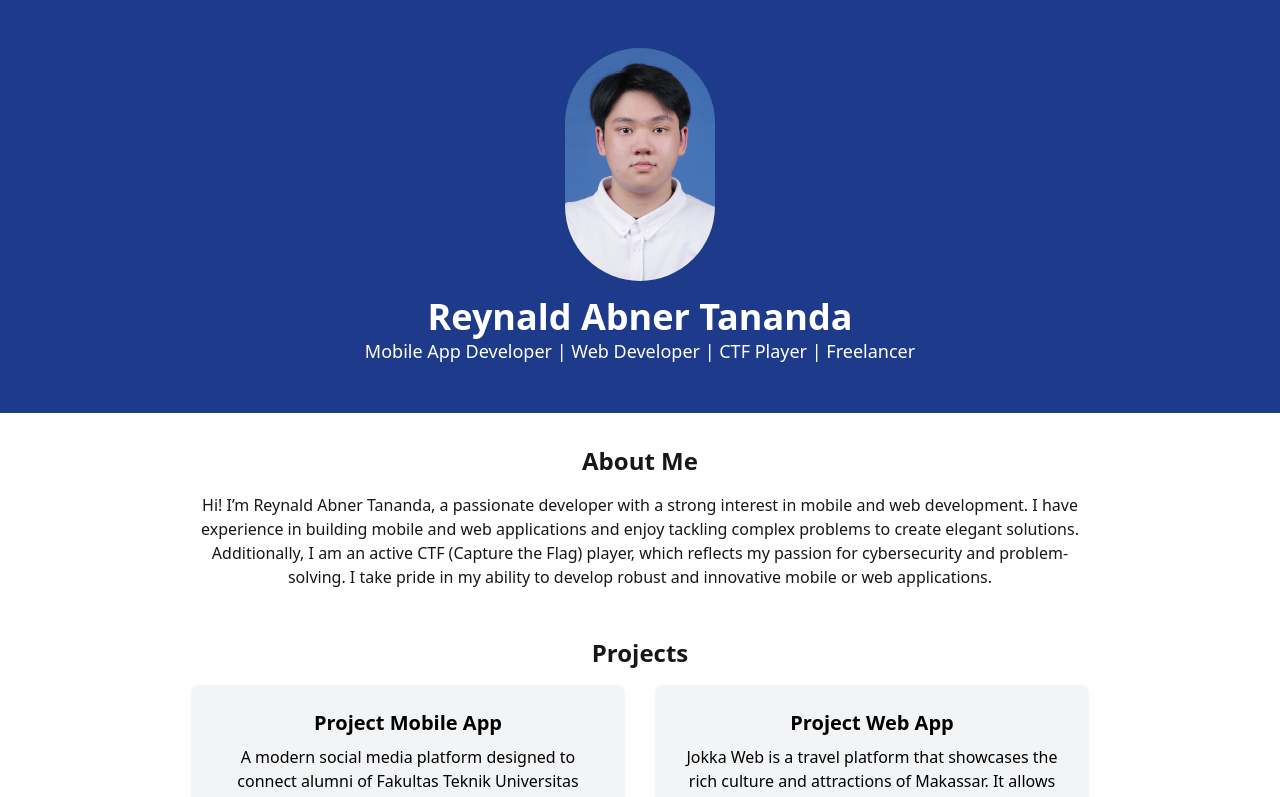
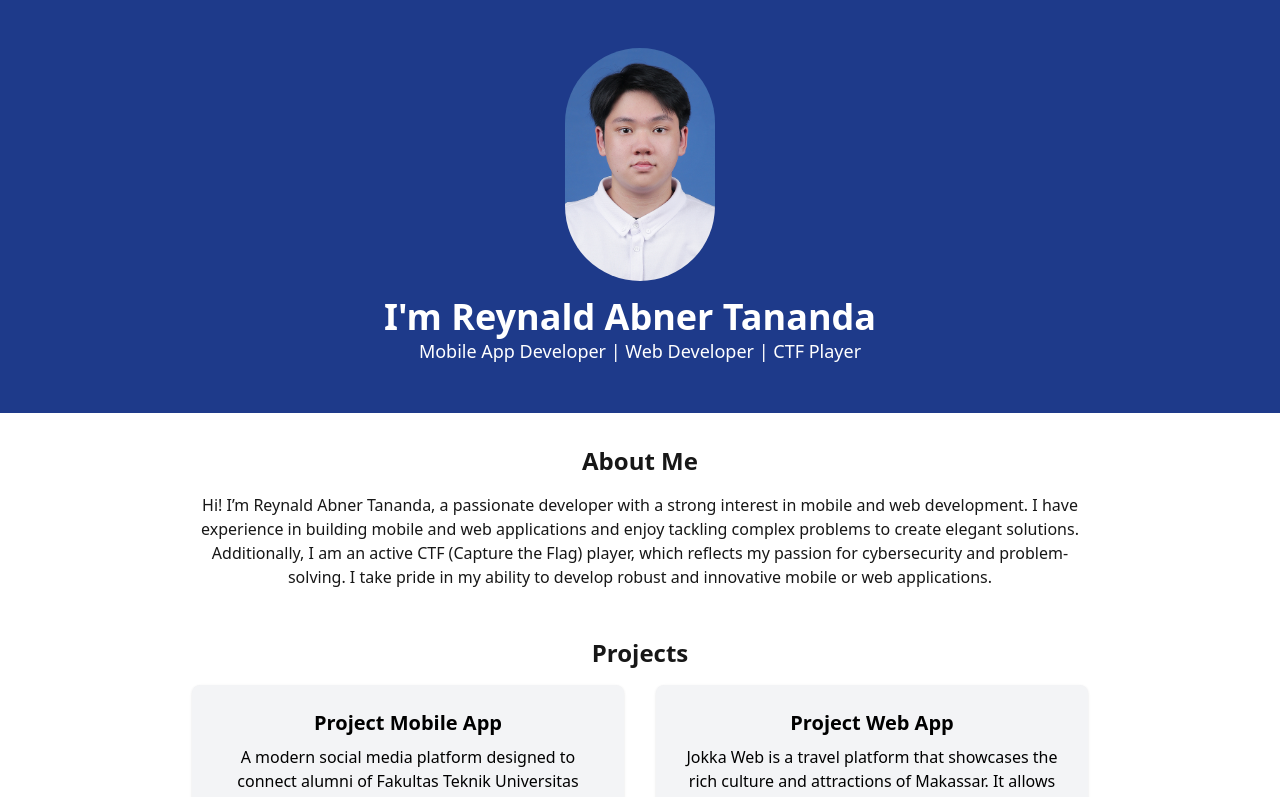
Before and after one commit to reynaldabnerr/Portofolio, a Next.js app: page / in a window 1280 px wide. Shown: the top 797 px of the page. Built offline with nearby package versions, Linux system fonts and the light colour scheme.

Commit message:
add effect typewriter

```diff
--- a/app/globals.css
+++ b/app/globals.css
@@ -20,3 +20,35 @@ body {
   background: var(--background);
   font-family: Arial, Helvetica, sans-serif;
 }
+
+@keyframes typing {
+  from {
+    width: 0;
+  }
+
+  to {
+    width: 100%;
+  }
+}
+
+@keyframes blink {
+
+  from,
+  to {
+    border-color: transparent;
+  }
+
+  50% {
+    border-color: white;
+  }
+}
+
+.typing-effect {
+  overflow: hidden;
+  /* Menyembunyikan teks yang belum diketik */
+  white-space: nowrap;
+  /* Mencegah teks wrap ke baris baru */
+  border-right: 3px solid white;
+  /* Menambahkan kursor blink */
+  animation: typing 3s steps(30, end), blink 0.6s step-end infinite;
+}
--- a/app/page.tsx
+++ b/app/page.tsx
@@ -1,4 +1,7 @@
+"use client";
+
 import Image from "next/image";
+import { Typewriter } from "react-simple-typewriter";
 
 export default function Home() {
   return (
@@ -12,11 +15,26 @@ export default function Home() {
           height={150}
           className="rounded-full transition-transform duration-700 hover:scale-110"
         />
-        <h1 className="text-3xl sm:text-4xl font-bold mt-4 animate-slide-in-down">
-          Reynald Abner Tananda
+        <h1 className="text-3xl sm:text-4xl font-bold mt-4 text-center">
+          <Typewriter
+            words={[
+              "Hello, everyone!",
+              "I'm Reynald Abner Tananda",
+              "A Mobile App Developer",
+              "A Web Developer",
+              "And a CTF Player",
+              "Welcome to My Portfolio",
+            ]}
+            loop={0}
+            cursor
+            cursorStyle="|"
+            typeSpeed={70}
+            deleteSpeed={50}
+            delaySpeed={1000}
+          />
         </h1>
         <p className="text-md sm:text-lg font-light animate-slide-in-up text-center">
-          Mobile App Developer | Web Developer | CTF Player | Freelancer
+          Mobile App Developer | Web Developer | CTF Player
         </p>
       </header>
 
```
Also changed, not shown: package.json (+5 -3 lines), 1 other file (tests, documents, lock files or other folders).
